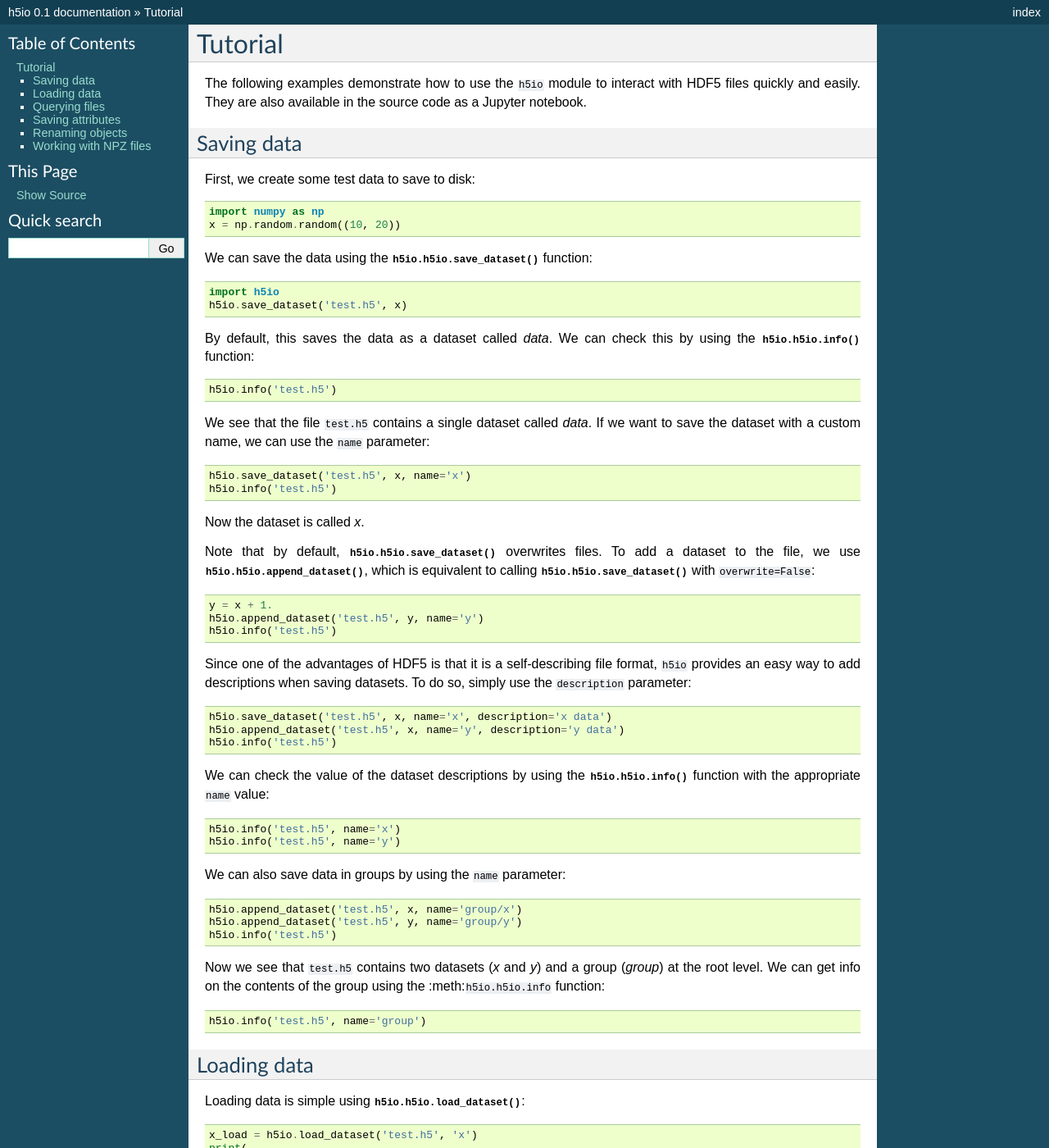
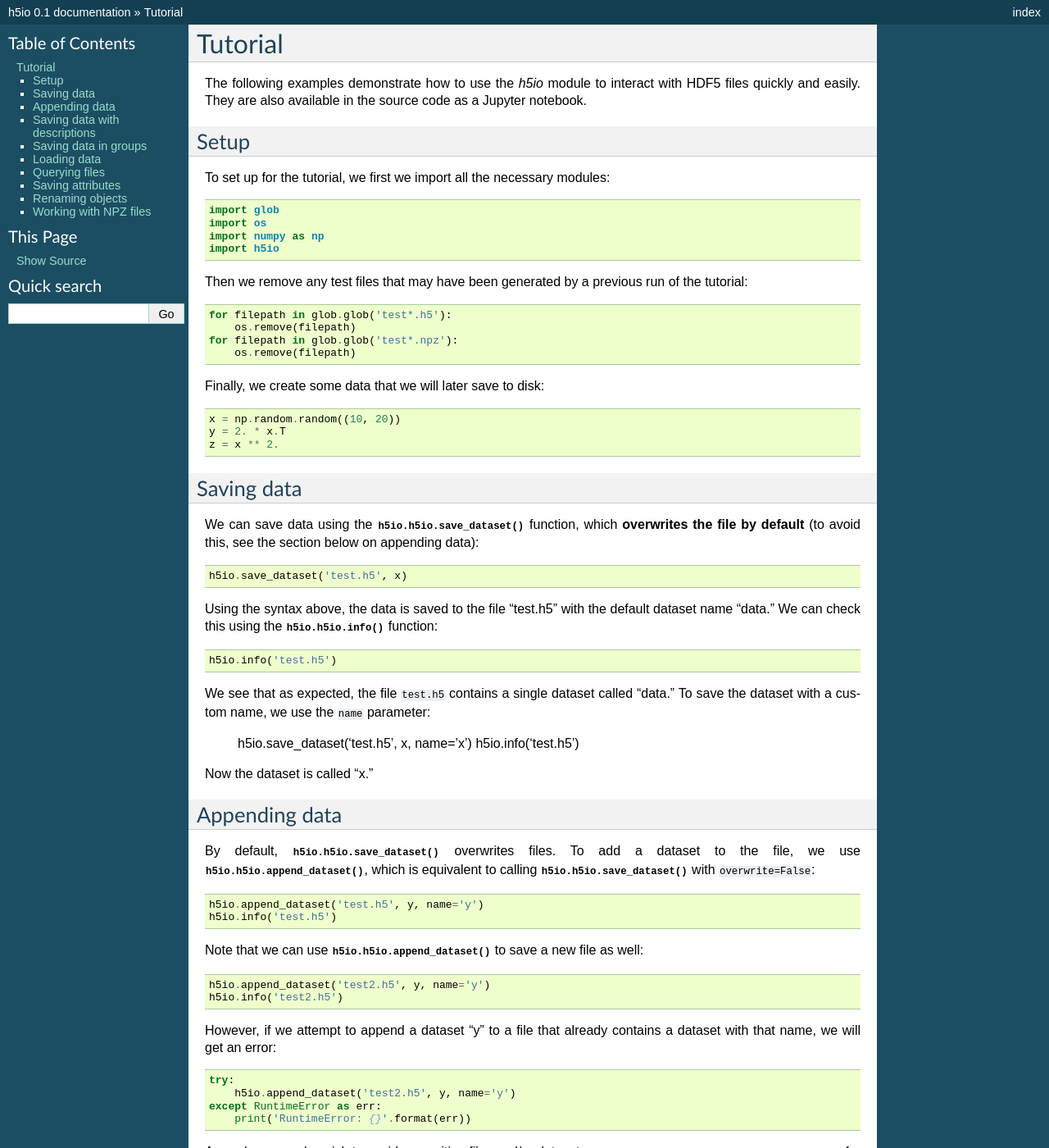
Before and after one commit to jhtu/high5py, a Sphinx documentation site: the page built from docs/tutorial.rst, in a window 1280 px wide and 1400 px high. Shown: the whole window at 82% size. Built offline with Sphinx 7.4.7, drawn with Linux system fonts in a browser that asks for light colours; formulas are drawn with MathJax 3; some of the changed text lies outside the part shown.

Commit message:
Revised tutorial.

```diff
--- a/docs/tutorial.rst
+++ b/docs/tutorial.rst
@@ -1,63 +1,106 @@
 Tutorial
 ========
 
-The following examples demonstrate how to use the ``h5io`` module to interact with HDF5 files quickly and easily.
+The following examples demonstrate how to use the `h5io` module to interact with HDF5 files quickly and easily.
 They are also available in the source code as a Jupyter notebook.
+
+Setup
+-----
+
+To set up for the tutorial, we first we import all the necessary modules::
+
+  import glob
+  import os
+  import numpy as np
+  import h5io
+
+Then we remove any test files that may have been generated by a previous run of the tutorial::
+
+  for filepath in glob.glob('test*.h5'):
+      os.remove(filepath)
+  for filepath in glob.glob('test*.npz'):
+      os.remove(filepath)
+
+Finally, we create some data that we will later save to disk::
+
+  x = np.random.random((10, 20))
+  y = 2. * x.T
+  z = x ** 2.
 
 
 Saving data
 -----------
 
-First, we create some test data to save to disk::
+We can save data using the :meth:`h5io.h5io.save_dataset` function, which **overwrites the file by default** (to avoid this, see the section below on appending data)::
 
-  import numpy as np
-  x = np.random.random((10, 20))
-
-We can save the data using the :meth:`h5io.h5io.save_dataset` function::
-
-  import h5io
   h5io.save_dataset('test.h5', x)
 
-By default, this saves the data as a dataset called *data*.
-We can check this by using the :meth:`h5io.h5io.info` function::
+Using the syntax above, the data is saved to the file "test.h5" with the default dataset name "data."
+We can check this using the :meth:`h5io.h5io.info` function::
 
   h5io.info('test.h5')
 
-We see that the file ``test.h5`` contains a single dataset called *data*.
-If we want to save the dataset with a custom name, we can use the ``name`` parameter::
+We see that as expected, the file ``test.h5`` contains a single dataset called "data."
+To save the dataset with a custom name, we use the ``name`` parameter:
 
   h5io.save_dataset('test.h5', x, name='x')
   h5io.info('test.h5')
 
-Now the dataset is called *x*.
+Now the dataset is called "x."
 
-Note that by default, :meth:`h5io.h5io.save_dataset` overwrites files.
+
+Appending data
+--------------
+
+By default, :meth:`h5io.h5io.save_dataset` overwrites files.
 To add a dataset to the file, we use :meth:`h5io.h5io.append_dataset`, which is equivalent to calling :meth:`h5io.h5io.save_dataset` with ``overwrite=False``::
 
-  y = x + 1.
   h5io.append_dataset('test.h5', y, name='y')
   h5io.info('test.h5')
 
+Note that we can use :meth:`h5io.h5io.append_dataset` to save a new file as well::
+
+  h5io.append_dataset('test2.h5', y, name='y')
+  h5io.info('test2.h5')
+
+However, if we attempt to append a dataset "y" to a file that already contains a dataset with that name, we will get an error::
+
+  try:
+      h5io.append_dataset('test2.h5', y, name='y')
+  except RuntimeError as err:
+      print('RuntimeError: {}'.format(err))
+
+As such, users who wish to avoid overwriting files and/or datasets can use :meth:`h5io.h5io.append_dataset` as a safer alternative to `save_dataset`.
+
+
+Saving data with descriptions
+-----------------------------
+
 Since one of the advantages of HDF5 is that it is a self-describing file format, ``h5io`` provides an easy way to add descriptions when saving datasets.
-To do so, simply use the ``description`` parameter::
+To do so, simply use the ``description`` parameter (available for both :meth:`h5io.h5io.save_dataset` and :meth:`h5io.h5io.append_dataset`)::
 
   h5io.save_dataset('test.h5', x, name='x', description='x data')
   h5io.append_dataset('test.h5', x, name='y', description='y data')
-  h5io.info('test.h5')
 
 We can check the value of the dataset descriptions by using the :meth:`h5io.h5io.info` function with the appropriate ``name`` value::
 
   h5io.info('test.h5', name='x')
   h5io.info('test.h5', name='y')
 
+
+Saving data in groups
+---------------------
+
 We can also save data in groups by using the ``name`` parameter::
 
   h5io.append_dataset('test.h5', x, name='group/x')
   h5io.append_dataset('test.h5', y, name='group/y')
+
+Now we see that ``test.h5`` contains two datasets ("x" and "y") and a group ("xy_group") at the root level::
+
   h5io.info('test.h5')
 
-Now we see that ``test.h5`` contains two datasets (*x* and *y*) and a group (*group*) at the root level.
-We can get info on the contents of the group using the :meth:``h5io.h5io.info`` function::
+We can get info on the contents of the group using the :meth:`h5io.h5io.info` function with the ``name`` parameter::
 
   h5io.info('test.h5', name='group')
 
@@ -104,11 +147,11 @@ We can use :meth:`h5io.h5io.save_attributes` or :meth:`h5io.h5io.append_attribut
   h5io.save_dataset('test.h5', 'x', name='x')
   print('DATA W/O ATTRIBUTES')
   h5io.info('test.h5', 'x')
+  h5io.save_attributes('test.h5', {'units': 'm/s', 'num_pts': x.size}, name='x')
   print('\nDATA W/ATTRIBUTES')
-  h5io.save_attributes('test.h5', {'units': 'm/s', 'num_pts': x.size}, name='x')
   h5io.info('test.h5', 'x')
+  h5io.append_attributes('test.h5', {'color': 'red'}, name='x')
   print('\nDATA W/ADDED ATTRIBUTES')
-  h5io.append_attributes('test.h5', {'color': 'red'}, name='x')
   h5io.info('test.h5', 'x')
 
 
@@ -130,43 +173,43 @@ Working with NPZ files
 ----------------------
 
 Sometimes when collaborating, it is useful to have code with as few dependencies as possible.
-To help with that ``h5io`` offers methods for converting HDF5 files to and from NPZ (numpy archive) formats.
+To help with that, ``h5io`` offers methods for converting HDF5 files to and from NPZ (numpy archive) format.
 For instance, the following code saves data to HDF5, then converts the entire contents of that file to NPZ using :meth:`h5io.h5io.to_npz`::
 
-  h5io.save_dataset('test.h5', np.random.random((2, 5)), name='group/x1')
-  h5io.append_dataset('test.h5', np.random.random((2, 5)), name='group/x2')
-  h5io.append_dataset('test.h5', np.random.random((3, 5)), name='y')
-  h5io.append_dataset('test.h5', np.random.random((4, 5)), name='z')
+  h5io.save_dataset('test.h5', x, name='xy_group/x')
+  h5io.append_dataset('test.h5', y, name='xy_group/y')
+  h5io.append_dataset('test.h5', z, name='z1')
+  h5io.append_dataset('test.h5', 2. * z, name='z2')
   h5io.to_npz('test.h5', 'test_all.npz')
 
 We can also save single groups/datasets, or lists of groups/datasets::
 
-  h5io.to_npz('test.h5', 'test_z.npz', name='z')
-  h5io.to_npz('test.h5', 'test_yz.npz', name=['y', 'z'])
-  h5io.to_npz('test.h5', 'test_group.npz', name='group')
+  h5io.to_npz('test.h5', 'test_z1.npz', name='z1')
+  h5io.to_npz('test.h5', 'test_z.npz', name=['z1', 'z2'])
+  h5io.to_npz('test.h5', 'test_xy_group.npz', name='xy_group')
 
 To load data in an NPZ file, we can use the following syntax, noting that since NPZ files don't support groups, group/dataset paths have been altered by replacing slashes with underscores::
 
   with np.load('test_all.npz', 'r') as data:
       print('NPZ contents:', data._files)
-      x1 = data['group_x1']
-      x2 = data['group_x2']
+      x = data['xy_group_x']
+      y = data['xy_group_y']
+      z1 = data['z1']
+      z2 = data['z2']
+  with np.load('test_z1.npz', 'r') as data:
+      print('NPZ contents:', data._files)
+      z1 = data['z1']
+  with np.load('test_z.npz', 'r') as data:
+      print('NPZ contents:', data._files)
+      z1 = data['z1']
+      z2 = data['z2']
+  with np.load('test_xy_group.npz', 'r') as data:
+      print('NPZ contents:', data._files)
+      x = data['x']
       y = data['y']
-      z = data['z']
-  with np.load('test_yz.npz', 'r') as data:
-      print('NPZ contents:', data._files)
-      y = data['y']
-      z = data['z']
-  with np.load('test_group.npz', 'r') as data:
-      print('NPZ contents:', data._files)
-      x1 = data['x1']
-      x2 = data['x2']
 
-When converting an NPZ file to HDF5, array names will be preserved::
+When converting an NPZ file to HDF5, array names are preserved::
 
-  np.savez_compressed(
-      'test.npz',
-      x_npz=np.random.random((5, 2)),
-      y_npz=np.random.random((6, 7)))
+  np.savez_compressed('test.npz', x_npz=x, y_npz=y)
   h5io.from_npz('test.npz', 'test.h5')
   h5io.info('test.h5')
```
Also changed, not shown: tutorial.ipynb.
